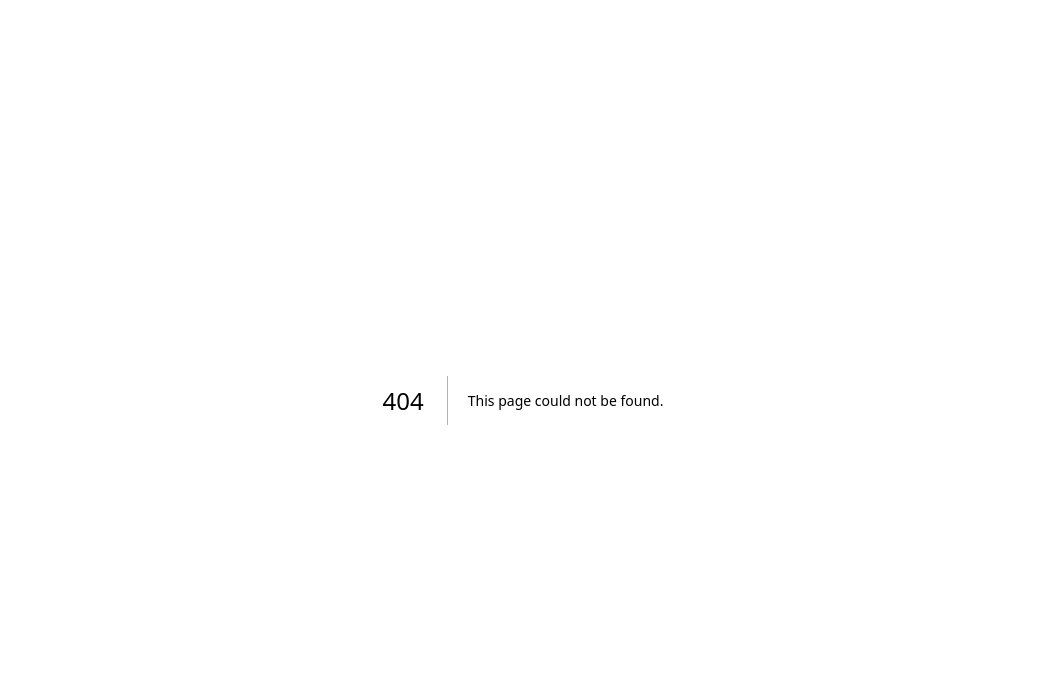
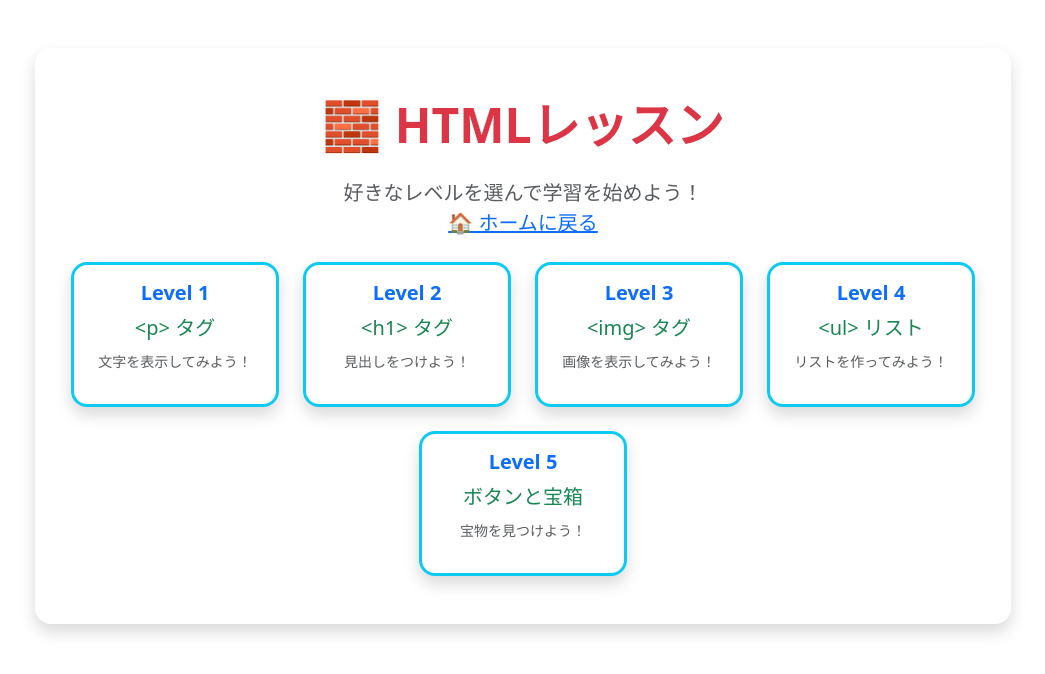
Before and after one commit to dai-chan-m/programingGakushu, a Next.js app: page /html/levelSelect in a window 1280 px wide. Before the commit this address had no page. Shown: the top 674 px of the page, without its empty margins (117-1162 px from the left). Built offline with nearby package versions, Linux system fonts and the light colour scheme.

Commit message:
htmlの部屋のレベル選択ページを実装

```diff
--- a/package.json
+++ b/package.json
@@ -11,6 +11,7 @@
   "dependencies": {
     "@supabase/supabase-js": "^2.49.4",
     "bootstrap": "^5.3.3",
+    "framer-motion": "^12.6.3",
     "next": "15.2.4",
     "react": "^19.0.0",
     "react-bootstrap": "^2.10.9",
--- /dev/null
+++ b/src/app/html/levelSelect/page.tsx
@@ -0,0 +1,50 @@
+"use client";
+
+import Link from "next/link";
+import PageLayout from "@/components/PageLayout";
+import { Card, Container, Row, Col } from "react-bootstrap";
+import { motion } from "framer-motion";
+
+const levels = [
+  { level: 1, title: "<p> タグ", description: "文字を表示してみよう！" },
+  { level: 2, title: "<h1> タグ", description: "見出しをつけよう！" },
+  { level: 3, title: "<img> タグ", description: "画像を表示してみよう！" },
+  { level: 4, title: "<ul> リスト", description: "リストを作ってみよう！" },
+  { level: 5, title: "ボタンと宝箱", description: "宝物を見つけよう！" },
+];
+
+export default function HtmlLevelSelect() {
+  return (
+    <PageLayout>
+      <Container className="text-center py-4">
+        <h1 className="fw-bold text-danger mb-4 display-5">🧱 HTMLレッスン</h1>
+        <p className="text-muted mb-4 fs-5">
+          好きなレベルを選んで学習を始めよう！
+          <br />
+          <Link href="/">🏠 ホームに戻る</Link>
+        </p>
+
+        <Row className="g-4 justify-content-center">
+          {levels.map(({ level, title, description }) => (
+            <Col key={level} xs={10} sm={6} md={4} lg={3}>
+              <Link href={`/html/level${level}`} passHref legacyBehavior>
+                <motion.div
+                  whileHover={{ scale: 1.05 }}
+                  whileTap={{ scale: 0.97 }}
+                >
+                  <Card className="h-100 shadow border-3 border-info clickable rounded-4">
+                    <Card.Body>
+                      <h5 className="fw-bold text-primary">Level {level}</h5>
+                      <div className="text-success fs-5">{title}</div>
+                      <p className="text-muted small mt-2">{description}</p>
+                    </Card.Body>
+                  </Card>
+                </motion.div>
+              </Link>
+            </Col>
+          ))}
+        </Row>
+      </Container>
+    </PageLayout>
+  );
+}
```
Also changed, not shown: 1 other file (tests, documents, lock files or other folders).
